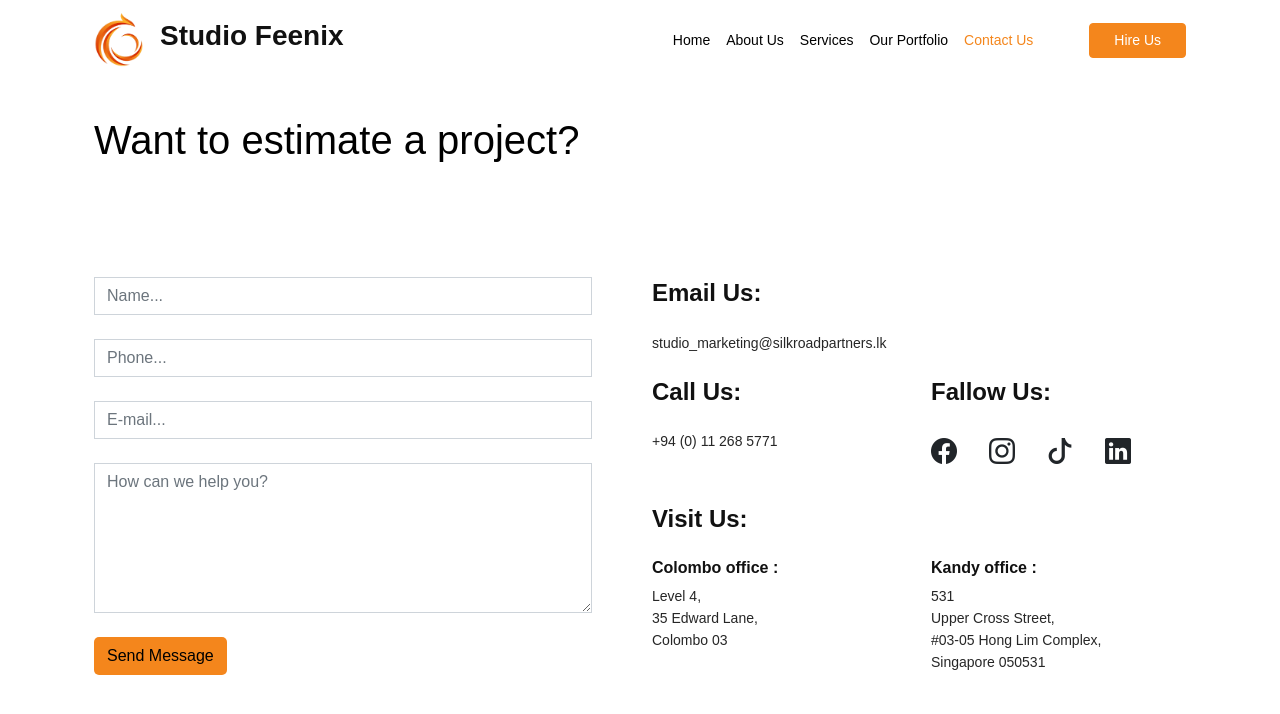
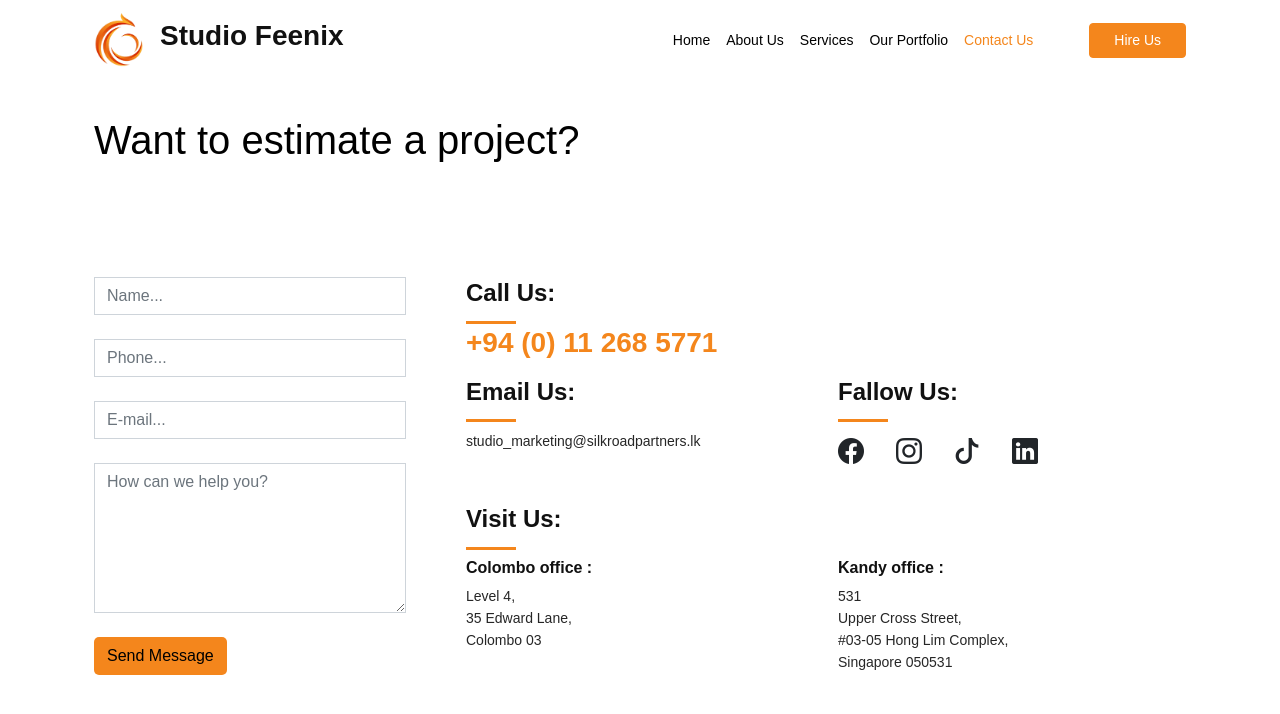
Before and after one commit to BhashithaArambepola/Feenix-website, a plain HTML site: page contact.html in a window 1280 px wide. Shown: the top 714 px of the page. Drawn offline with nearby package versions, Linux system fonts and the light colour scheme; a script that the page names is missing; a web font is replaced by a local one.

Commit message:
contact page commit 4

```diff
--- a/contact.html
+++ b/contact.html
@@ -113,7 +113,7 @@
         </div>
 
         <div class="row">
-            <div class="col-12 col-lg-6 pe-5">
+            <div class="col-12 col-lg-4 pe-5">
                 <form class="col-12" action="/post" method="post">
                     <input class="form-control" name="name" placeholder="Name..."/><br/>
                     <input class="form-control" name="phone" placeholder="Phone..."/><br/>
@@ -123,22 +123,23 @@
                     <input class="btn btn-submit" type="submit" value="Send Message"/><br/><br/>
                 </form>
             </div>
-            <div class="col-12  col-lg-6 d-flex flex-column justify-content-center">
+            <div class="col-12  col-lg-8 d-flex flex-column justify-content-center">
                 <div class="row pb-2">
                     <div class="col-12 ">
-                        <h4 class="pb-3">Email Us:</h4>
-                        <a href="studio_marketing@silkroadpartners.lk"><p>studio_marketing@silkroadpartners.lk</p></a>
+                        <h4 class="pb-3 contact-action position-relative">Call Us:</h4>
+                        <p class=" call-number">+94 (0) 11 268 5771</p>
+
                     </div>
                 </div>
-                <div class="row pb-2">
+                <div class="row pb-2 d-flex justify-content-between">
                     <div class="col-12 col-md-6 pb-4">
-                        <h4 class="pb-3">Call Us:</h4>
-                        <p class="">+94 (0) 11 268 5771</p>
+                        <h4 class="pb-3 contact-action position-relative">Email Us:</h4>
+                        <a href="studio_marketing@silkroadpartners.lk"><p>studio_marketing@silkroadpartners.lk</p></a>
                     </div>
                     <div class="col-12 col-md-6 pb-4">
                         <div class="row ">
                             <div class="col-12 ">
-                                <h4 class="pb-3">Fallow Us:</h4>
+                                <h4 class="pb-3 contact-action position-relative">Fallow Us:</h4>
                                 <ul class="list-group flex-row main-header-sub-list">
                                     <li class="list-group-item ps-0 cover-social-links"><i class="bi bi-facebook"></i></li>
                                     <li class="list-group-item cover-social-links"><i class="bi bi-instagram"></i></li>
@@ -153,7 +154,7 @@
 
                 <div class="row pb-2">
                     <div class="col-12">
-                        <h4 class="pb-3">Visit Us:</h4>
+                        <h4 class="pb-3 contact-action position-relative">Visit Us:</h4>
                     </div>
                     <div class="col-12 col-lg-6 col-md-6 ">
                         <h6>Colombo office :</h6>
--- a/css/temp.css
+++ b/css/temp.css
@@ -947,3 +947,20 @@ min-height: 70vh;
     background: #1c1c1c;
     border-radius: 5px;
 }
+.contact-action:after {
+    content: "";
+    position: absolute;
+    display: block;
+    width: 50px;
+    height: 3px;
+    background: var(--secondary);
+    left: 0;
+    bottom: 0;
+}
+
+.call-number{
+    color: var(--primary);
+    font-size: 28px;
+    font-weight: 600;
+
+}
```
Also changed, not shown: index.html (+4 -4 lines).
